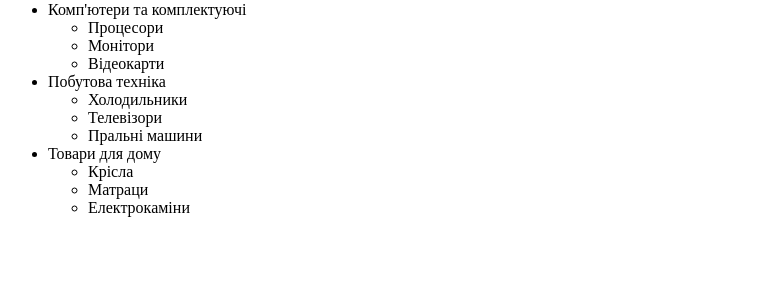
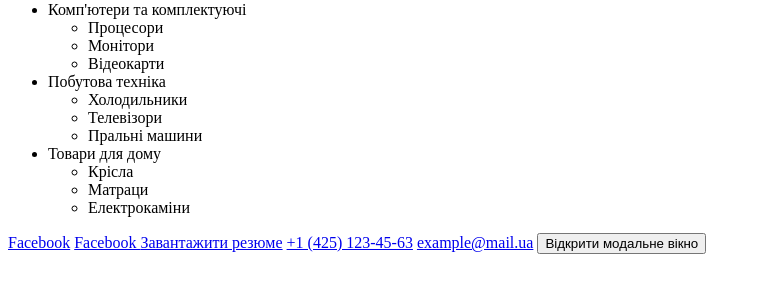
Before and after one commit to Juliia1109/goit-markup-hw-00, a plain HTML site: page index.html in a window 1280 px wide. Shown: the part 79-372 px from the top of the page, without its empty margins (0-761 px from the left). Drawn offline with Linux system fonts and the light colour scheme.

Commit message:
зміна 10

```diff
--- a/index.html
+++ b/index.html
@@ -34,5 +34,17 @@
       </ul>
     </li>
   </ul>
+  <a href="https://www.facebook.com/">Facebook</a>
+<a href="https://www.facebook.com/" target="_blank" rel="noreferrer noopener">
+  Facebook
+</a>
+  <a href="/путь/к/cv.pdf" download>Завантажити резюме</a>
+  <!-- Посилання на телефонний номер -->
+  <a href="tel:+14251234563">+1 (425) 123-45-63</a>
+
+  <!-- Посилання на адресу електронної пошти  -->
+  <a href="mailto:example@mail.ua">example@mail.ua</a>
+
+  <button type="button">Відкрити модальне вікно</button>
 </body>
 </html>
```
